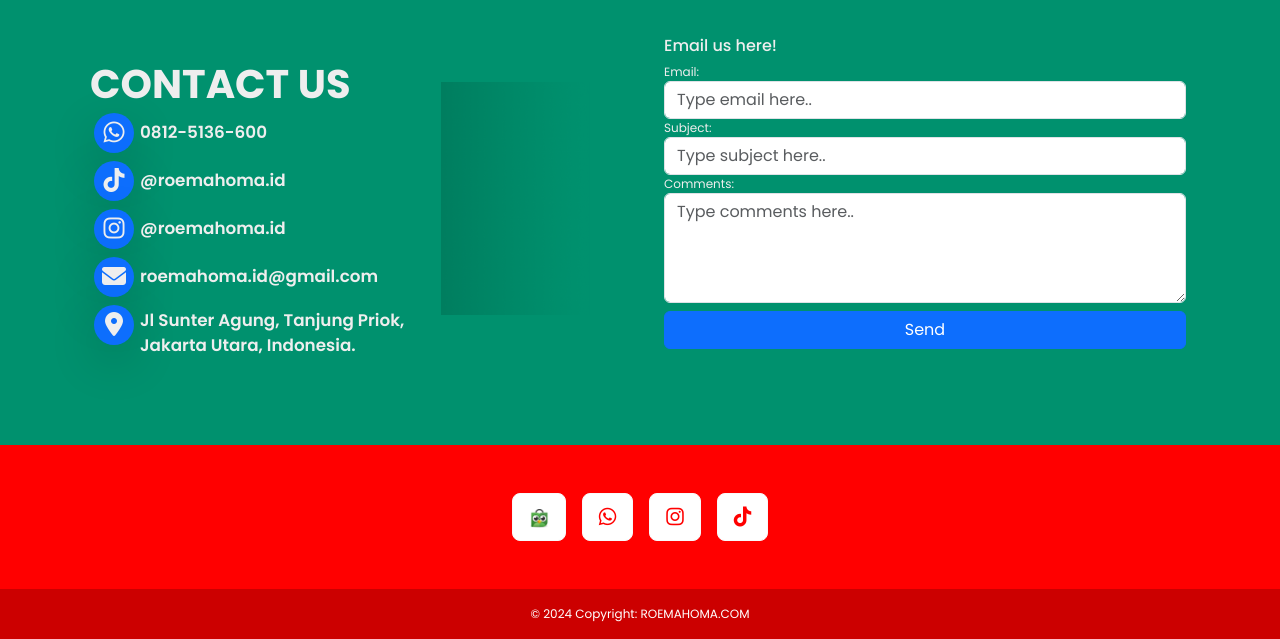
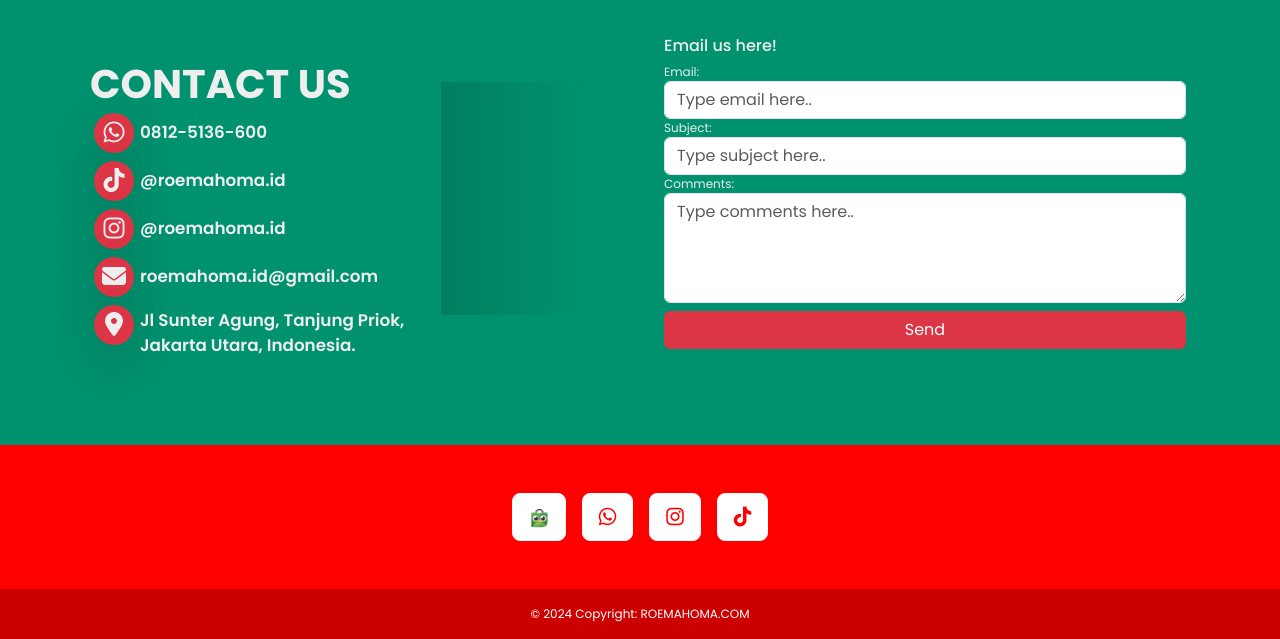
Before and after one commit to JustinReifan/roemahoma, a website: page index.html in a window 1280 px wide. Shown: the part 1622-2261 px from the top of the page. Drawn offline with nearby package versions, Linux system fonts and the light colour scheme.

Commit message:
third revition

```diff
--- a/index.html
+++ b/index.html
@@ -182,31 +182,31 @@
                     <h2 class="fw-bold teks-kontak">CONTACT US</h2>
 
                     <div class="info-contact d-flex align-items-center px-1 mb-2 gap-1" style="height: 33px;">
-                        <div class="icon-cover  bg-primary w-100 h-100 rounded-circle d-flex align-items-center justify-content-center shadow-lg">
+                        <div class="icon-cover  bg-danger w-100 h-100 rounded-circle d-flex align-items-center justify-content-center shadow-lg">
                             <i class="fa-brands fa-whatsapp fa-2xl"></i>
                         </div>
                         <p class="teks-icon my-auto col-10 fw-semibold" style="font-size: 1.3em; margin-left: 2px;">0812-5136-600</p>
                     </div>
                     <div class="info-contact d-flex align-items-center px-1 mb-2 gap-1" style="height: 33px;">
-                        <div class="icon-cover  bg-primary w-100 h-100 rounded-circle d-flex align-items-center justify-content-center shadow-lg">
+                        <div class="icon-cover  bg-danger w-100 h-100 rounded-circle d-flex align-items-center justify-content-center shadow-lg">
                             <i class="fa-brands fa-tiktok fa-2xl"></i>
                         </div>
                         <p class="teks-icon my-auto col-10 fw-semibold" style="font-size: 1.3em; margin-left: 2px;">@roemahoma.id</p>
                     </div>
                     <div class="info-contact d-flex align-items-center px-1 mb-2 gap-1" style="height: 33px;">
-                        <div class="icon-cover  bg-primary w-100 h-100 rounded-circle d-flex align-items-center justify-content-center shadow-lg">
+                        <div class="icon-cover  bg-danger w-100 h-100 rounded-circle d-flex align-items-center justify-content-center shadow-lg">
                             <i class="fa-brands fa-instagram fa-2xl"></i>
                         </div>
                         <p class="teks-icon my-auto col-10 fw-semibold" style="font-size: 1.3em; margin-left: 2px;">@roemahoma.id</p>
                     </div>
                     <div class="info-contact d-flex align-items-center px-1 mb-2 gap-1" style="height: 33px;">
-                        <div class="icon-cover  bg-primary w-100 h-100 rounded-circle d-flex align-items-center justify-content-center shadow-lg">
+                        <div class="icon-cover  bg-danger w-100 h-100 rounded-circle d-flex align-items-center justify-content-center shadow-lg">
                             <i class="fa-solid fa-envelope fa-2xl"></i>
                         </div>
                         <p class="teks-icon my-auto col-10 fw-semibold" style="font-size: 1.3em; margin-left: 2px;">roemahoma.id@gmail.com</p>
                     </div>
                     <div class="info-contact d-flex align-items-center px-1 mb-2 gap-1" style="height: 33px;">
-                        <div class="icon-cover  bg-primary w-100 h-100 rounded-circle d-flex align-items-center justify-content-center shadow-lg">
+                        <div class="icon-cover  bg-danger w-100 h-100 rounded-circle d-flex align-items-center justify-content-center shadow-lg">
                             <i class="fa-solid fa-location-dot fa-2xl"></i>
                         </div>
                         <p class="teks-icon my-auto col-10 fw-semibold" style="font-size: 1.3em; margin-left: 2px;">Jl Sunter Agung, Tanjung Priok, Jakarta Utara, Indonesia.</p>
@@ -234,7 +234,7 @@
                     <label for="comments">Comments:</label>
                     <textarea class="form-control" id="comments" name="user_comments" placeholder="Type comments here.." rows="4" required></textarea>
                 </div>
-                <button type="submit" class="btn btn-primary w-100 mt-2">Send</button>
+                <button type="submit" class="btn btn-danger w-100 mt-2">Send</button>
                 </form>
                 <div id="status" class="mt-3"></div>
             </div>
--- a/style2.css
+++ b/style2.css
@@ -475,3 +475,8 @@
         transition: filter 2s;
     }
 }
+@media screen and (max-width: 768px){
+    .icon-cover{
+        background: none !important;
+    }
+}
```
